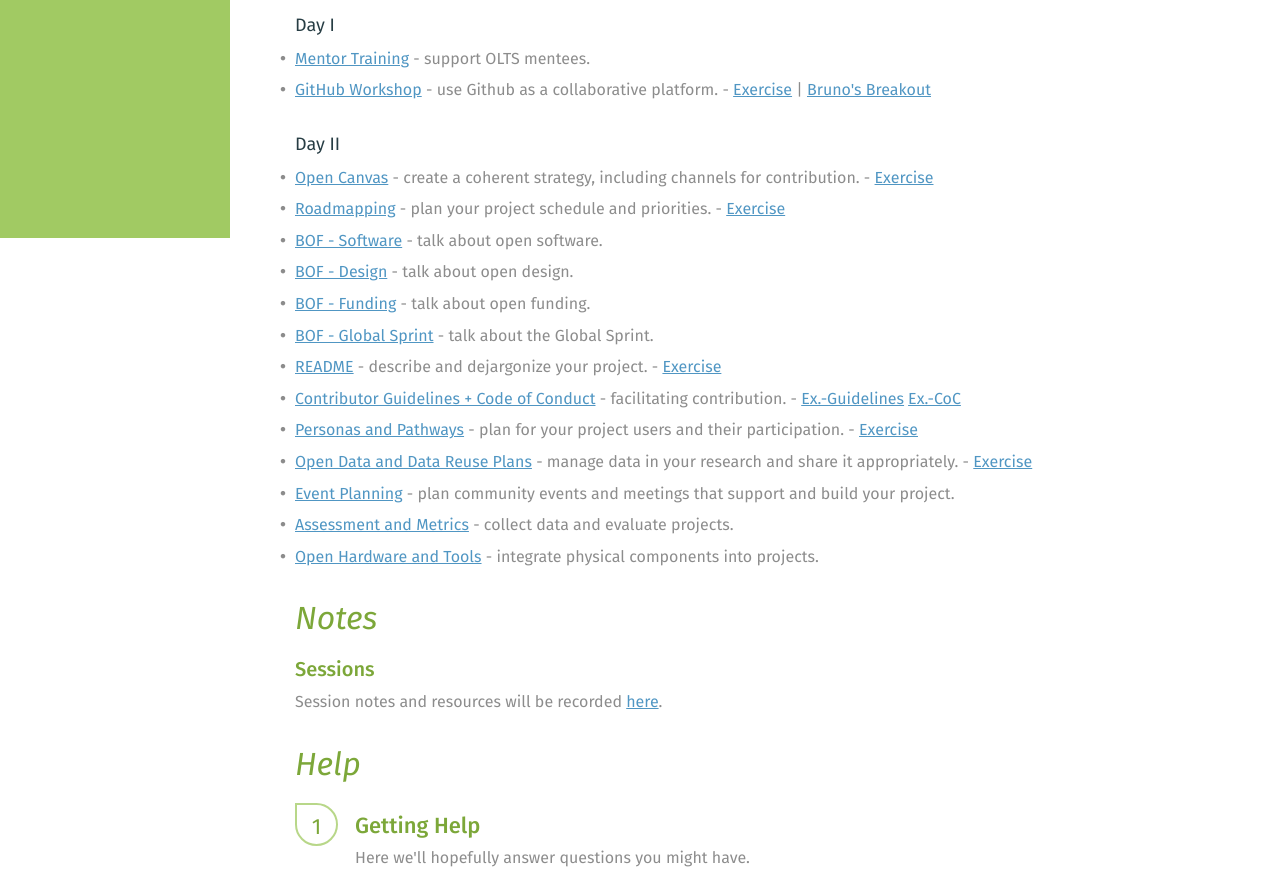
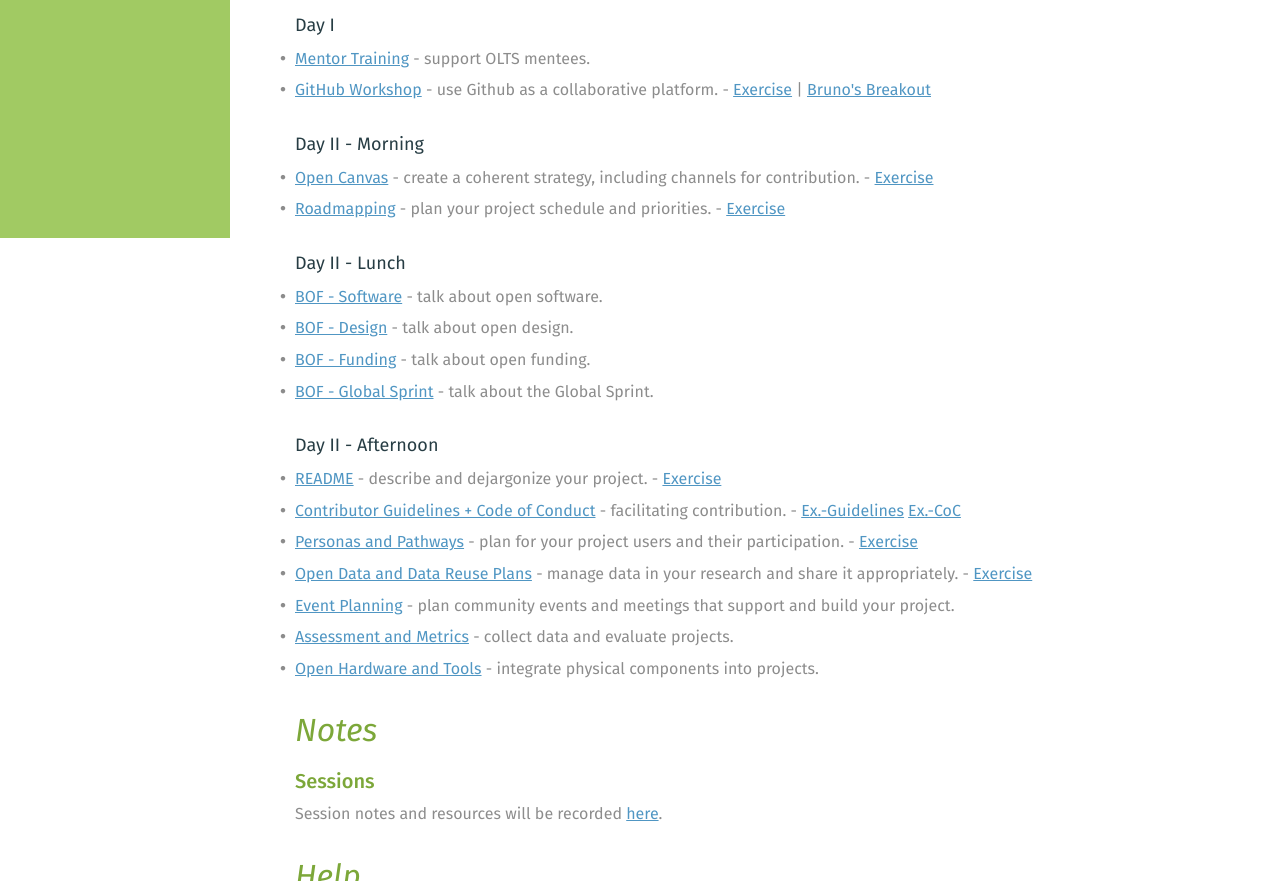
Before and after one commit to mozillascience/WOW-2017, a plain HTML site: page index.html in a window 1280 px wide. Shown: the part 562-1443 px from the top of the page. Drawn offline with nearby package versions, Linux system fonts and the light colour scheme; a script that the page names is missing.

Commit message:
update formatting for birds of a feather

```diff
--- a/index.html
+++ b/index.html
@@ -67,19 +67,23 @@
         <li><strong><a href="https://docs.google.com/presentation/d/1VPQ2w5RBHcw4Rx7h--OwttzkkGTC_cwE-da08Hz_E_E/present#slide=id.g1088c5b110_0_183"target="_blank">Mentor Training</a></strong> - support OLTS mentees.</li>
         <li><strong><a href="https://public.etherpad-mozilla.org/p/2017-03-09-WOW-friendly-github-intro" target="_blank">GitHub Workshop</a></strong> - use Github as a collaborative platform. - <a href="github/" target="_blank">Exercise</a> | <a href="https://public.etherpad-mozilla.org/p/2017-03-09-WOW-git-best-practices" target="_blank">Bruno's Breakout</a></li>
       </ul>
-      <h4>Day II</h4>
+      <h4>Day II - Morning</h4>
       <ul>
         <!-- PROJECT STRATEGY -->
 	      <li><strong><a href="https://docs.google.com/presentation/d/1ASajIhE14ftW-rrW6z7oOOQKLnyPi6D_Paqvufouspw/edit?usp=sharing" target="_blank">Open Canvas</a></strong> - create a coherent strategy, including channels for contribution. - <strong><a href="https://mozilla.github.io/open-leadership-training-series/articles/opening-your-project/develop-an-open-project-strategy-with-open-canvas/" target="_blank">Exercise</a></strong></li>
         <li><strong><a href="https://docs.google.com/presentation/d/1ivuXSBp-fSk8qt9lmCmngn6Ymnc3AO1_t7ClWUgVuZI/edit?usp=sharing" target="_blank">Roadmapping</a></strong> - plan your project schedule and priorities. - <strong><a href="https://mozillascience.github.io/WOW-2017/roadmapping/index.html" target="_blank">Exercise</a></strong></li>
-
+      </ul>
+      <h4>Day II - Lunch</h4>
         <!-- BIRDS OF A FEATHER -->
+      <ul>
         <li><strong><a href="https://public.etherpad-mozilla.org/p/2017-wow-bof-software" target="_blank">BOF - Software</a></strong> - talk about open software.</li>
         <li><strong><a href="https://public.etherpad-mozilla.org/p/2017-wow-bof-design" target="_blank">BOF - Design</a></strong> - talk about open design.</li>
         <li><strong><a href="https://public.etherpad-mozilla.org/p/2017-wow-bof-funding" target="_blank">BOF - Funding</a></strong> - talk about open funding.</li>
         <li><strong><a href="https://public.etherpad-mozilla.org/p/2017-wow-bof-gs" target="_blank">BOF - Global Sprint</a></strong> - talk about the Global Sprint.</li>
-
+      </ul>
+      <h4>Day II - Afternoon</h4>
         <!-- PROJECT COMMUNICATION -->
+      <ul>
         <li><strong><a href="https://docs.google.com/presentation/d/19yIld1etX0kzRY3PqjbymVzCi2lyW90i44jLmHeoGPw/edit?usp=sharing" target="_blank">README</a></strong> - describe and dejargonize your project. - <strong><a href="readme/" target="_blank">Exercise</a></strong></li>
         <li><strong><a href="https://docs.google.com/presentation/d/1RpPMi9GkNMyJ3mFCkSC1PtRX74GrzfrDGZPjasrM7rE/edit?usp=sharing" target="_blank">Contributor Guidelines + Code of Conduct</a></strong> - facilitating contribution. - <strong><a href="contributing/" target="_blank">Ex.-Guidelines</a> <strong><a href="https://mozillascience.github.io/WOW-2017/code_of_conduct/" target="_blank">Ex.-CoC</a></strong></li>
 
```
